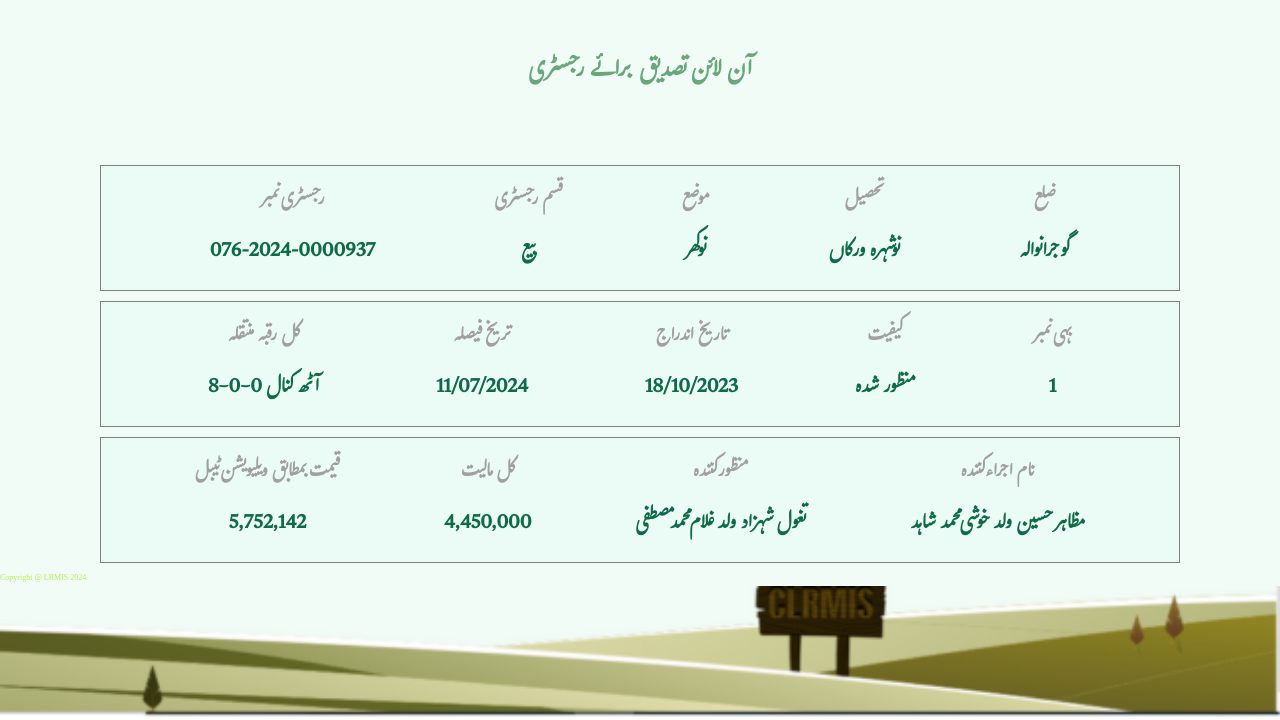
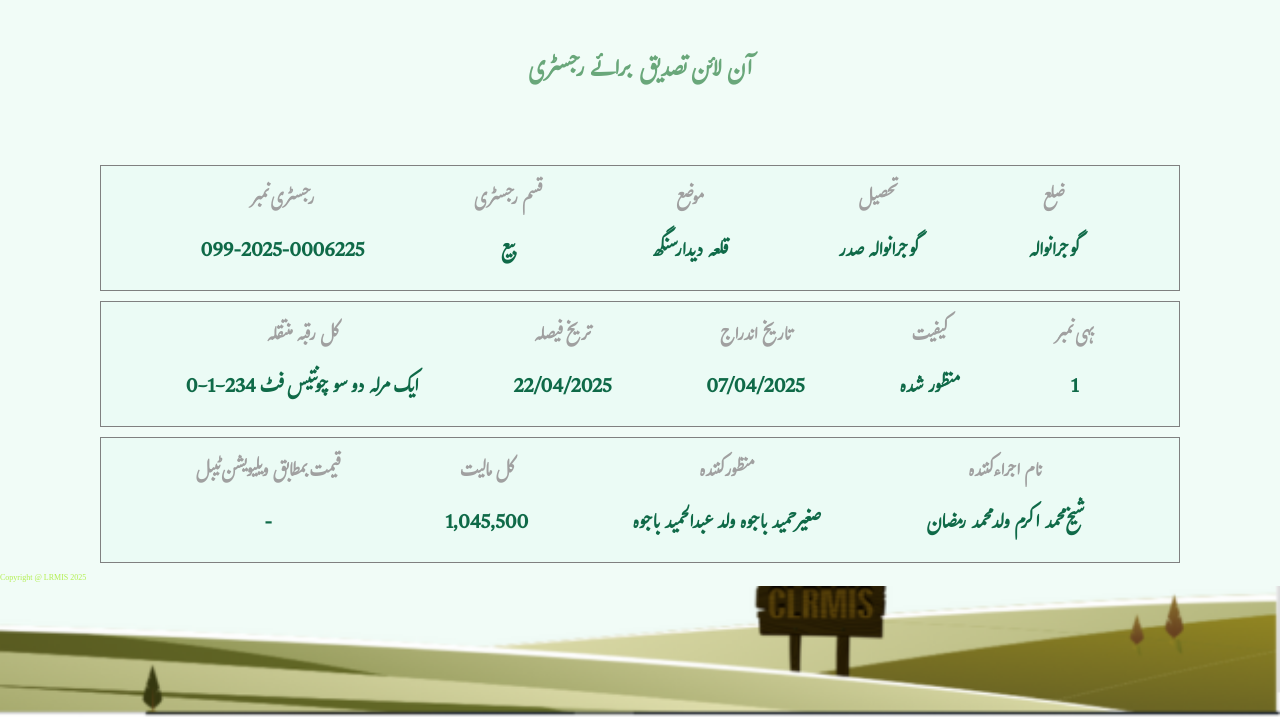
Before and after one commit to punjabzameen/Punjab56, a plain HTML site: page index.html in a window 1280 px wide. Shown: the part 80-800 px from the top of the page. Drawn offline with Linux system fonts and the light colour scheme.

Commit message:
Update index.html

```diff
--- a/index.html
+++ b/index.html
@@ -32,7 +32,7 @@
             <div class="item text1">
                 <h3>رجسٹری نمبر
                 </h3>
-                <p>076-2024-0000937
+                <p>099-2025-0006225
                 </p>
             </div>
             <div class="item text2"><h3>قسم رجسٹری
@@ -42,13 +42,13 @@
             <div class="item text3">
                 <h3>موضع
                 </h3>
-                <p>نوکھر
+                <p>قلعہ دیدار سنگھ
                 </p>
             </div>
             <div class="item text4">
                 <h3>تحصیل
                 </h3>
-                <p>نوشہرہ ورکاں
+                <p>گوجرانوالہ صدر
                 </p>
             </div>
             <div class="item text5">
@@ -63,18 +63,18 @@
             <div class="item text1">
                 <h3>کل رقبہ منتقلہ
                 </h3>
-                <p>8-0-0 آٹھ کنال
+                <p>0-1-234 ایک مرلہ دو سو چونتیس فٹ
                 </p>
             </div>
             <div class="item text2"><h3>تریخ فیصلہ
 
             </h3>
-            <p>11/07/2024
+            <p>22/04/2025
             </p></div>
             <div class="item text3">
                 <h3>تاریخ اندراج
                 </h3>
-                <p>18/10/2023
+                <p>07/04/2025
                 </p>
             </div>
             <div class="item text4">
@@ -95,23 +95,23 @@
             <div class="item text1">
                 <h3>قیمت بمطابق ویلیویشن ٹیبل
                 </h3>
-                <p>5,752,142
+                <p>-
                 </p>
             </div>
             <div class="item text2"><h3>کل مالیت
             </h3>
-            <p>4,450,000
+            <p>1,045,500
             </p></div>
             <div class="item text3">
                 <h3>منظور کنندہ
                 </h3>
-                <p>تغول شہزاد ولد غلام محمد مصطفی
+                <p>صغیر حمید باجوہ ولد عبدالحمید باجوہ
                 </p>
             </div>
             <div class="item text4">
                 <h3>نام اجراء کنندہ
                 </h3>
-                <p>مظاہر حسین ولد خوشی محمد شاہد
+                <p>شیخ محمد اکرم ولد محمد رمضان
                 </p>
             </div>
 
@@ -120,7 +120,7 @@
     </section>
     <!-- ----------------- Inage section------------------ -->
      <div class="bottom_img">
-        Copyright @ LRMIS 2024
+        Copyright @ LRMIS 2025
 
      </div>
      <!-- <div class="main">
```
